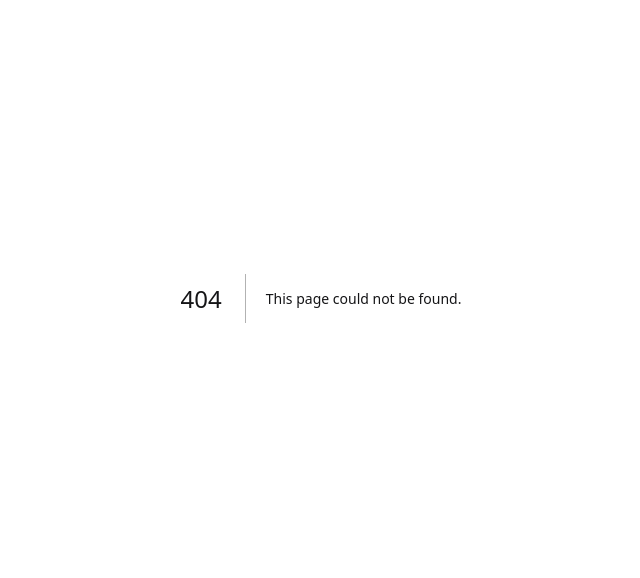
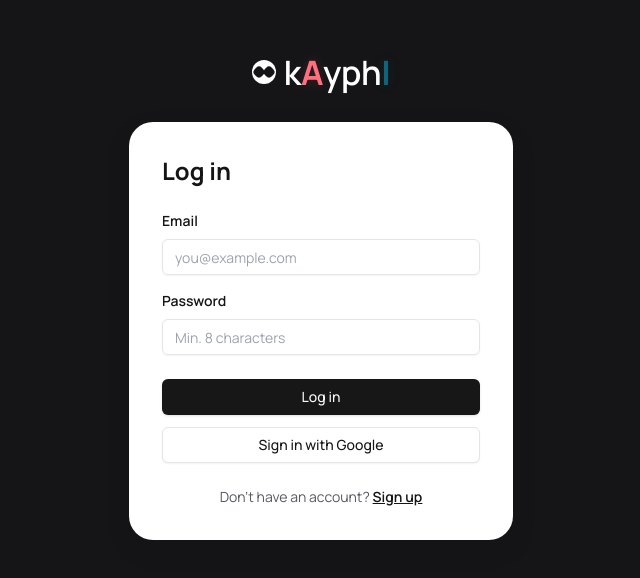
Before and after one commit to KayceeN/AI-chatbot-Website, a Next.js app: page /login in a window 1280 px wide. Before the commit this address had no page. Shown: the part 102-680 px from the top of the page, without its empty margins (319-959 px from the left). Built offline with nearby package versions, Linux system fonts and the light colour scheme.

Commit message:
feat(phase-c): add login page with email/password form

```diff
--- /dev/null
+++ b/src/app/(auth)/login/page.tsx
@@ -0,0 +1,101 @@
+"use client";
+
+import Link from "next/link";
+import { useRouter, useSearchParams } from "next/navigation";
+import { useState } from "react";
+import { useForm } from "react-hook-form";
+import { zodResolver } from "@hookform/resolvers/zod";
+import { createClient } from "@/lib/supabase/client";
+import { loginSchema, type LoginValues, safeRedirect } from "@/lib/validations/auth";
+import { FormField } from "@/components/forms/FormField";
+import { Button } from "@/components/ui/button";
+
+export default function LoginPage() {
+  const router = useRouter();
+  const searchParams = useSearchParams();
+  const [serverError, setServerError] = useState<string | null>(null);
+  const [isLoading, setIsLoading] = useState(false);
+
+  const {
+    register,
+    handleSubmit,
+    formState: { errors },
+  } = useForm<LoginValues>({
+    resolver: zodResolver(loginSchema),
+  });
+
+  async function onSubmit(values: LoginValues) {
+    setServerError(null);
+    setIsLoading(true);
+
+    try {
+      const supabase = createClient();
+      const { error } = await supabase.auth.signInWithPassword({
+        email: values.email,
+        password: values.password,
+      });
+
+      if (error) {
+        setServerError(error.message);
+        setIsLoading(false);
+        return;
+      }
+
+      const next = safeRedirect(searchParams.get("next"));
+      router.push(next);
+      router.refresh();
+    } catch {
+      setServerError("Something went wrong. Please try again.");
+      setIsLoading(false);
+    }
+  }
+
+  return (
+    <div className="w-full max-w-sm rounded-panel border border-white/10 bg-white p-8 shadow-soft">
+      <h1 className="mb-6 text-2xl font-bold text-ink">Log in</h1>
+
+      {serverError && (
+        <div className="mb-4 rounded-lg bg-red-50 p-3 text-sm text-red-600" role="alert">
+          {serverError}
+        </div>
+      )}
+
+      <form onSubmit={handleSubmit(onSubmit)} className="grid gap-4">
+        <FormField
+          label="Email"
+          type="email"
+          placeholder="you@example.com"
+          error={errors.email?.message}
+          registration={register("email")}
+        />
+        <FormField
+          label="Password"
+          type="password"
+          placeholder="Min. 8 characters"
+          error={errors.password?.message}
+          registration={register("password")}
+        />
+
+        <Button type="submit" className="mt-2 w-full" disabled={isLoading}>
+          {isLoading ? "Logging in..." : "Log in"}
+        </Button>
+      </form>
+
+      <Button
+        type="button"
+        variant="outline"
+        className="mt-3 w-full"
+        onClick={() => setServerError("Google sign-in coming soon")}
+      >
+        Sign in with Google
+      </Button>
+
+      <p className="mt-6 text-center text-sm text-muted">
+        Don&apos;t have an account?{" "}
+        <Link href="/signup" className="font-semibold text-ink underline">
+          Sign up
+        </Link>
+      </p>
+    </div>
+  );
+}
```
